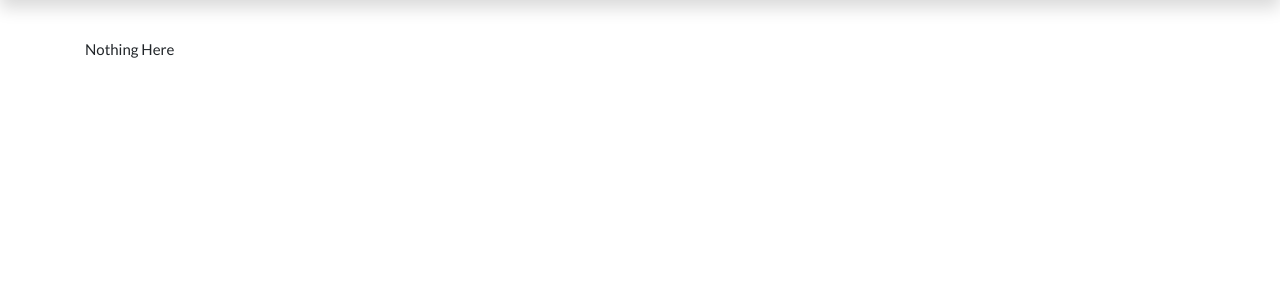
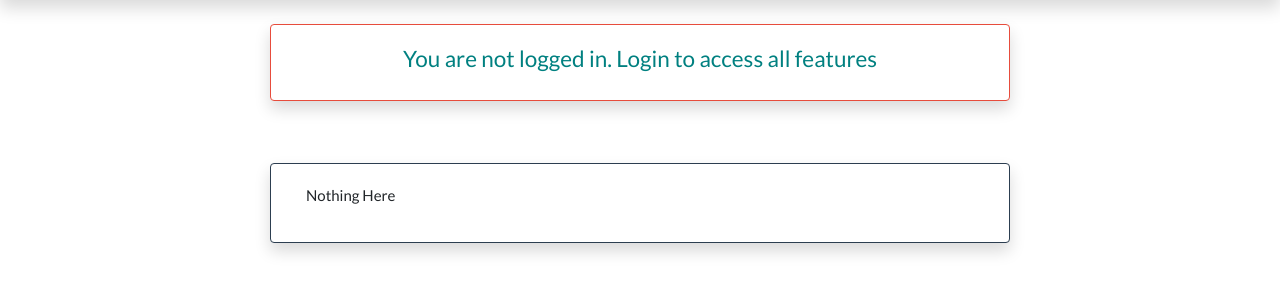
Before and after one commit to dheerajreal/DjangoSimpleQandA, a Django app: page / in a window 1280 px wide. Shown: the part 71-371 px from the top of the page. Run offline with Django 3.2, Linux system fonts and the light colour scheme; data that the repository does not hold is empty; some libraries are stand-ins or nearby versions.

Commit message:
add message on homepage for not logged in users

```diff
--- a/mysite/templates/questions/index.html
+++ b/mysite/templates/questions/index.html
@@ -1,4 +1,30 @@
 {% extends "base.html" %} {% load crispy_forms_tags %} {% block content %}
+
+{% if user.is_authenticated %}
+{% if not user.email%}
+<div class="container">
+    <div class="shadow card border-danger mt-4 col-12 col-md-10 col-lg-8 mx-auto">
+        <div class="card-body text-center">
+            <h4>
+                <a href="{% url 'user_email_update' %}">
+                    Add your email address to your account
+                </a>
+            </h4>
+        </div>
+    </div>
+</div>
+{% endif %}
+{% else %}
+<div class="container">
+    <div class="shadow card border-danger mt-4 col-12 col-md-10 col-lg-8 mx-auto">
+        <div class="card-body text-center">
+            <h4>
+                <a href="{% url 'login' %}">You are not logged in. Login to access all features</a>
+            </h4>
+        </div>
+    </div>
+</div>
+{% endif %}
 
 <div class="container">
     {% include "components/sortfiltercollapse.html" %}
@@ -27,7 +53,11 @@
         </div>
     </div>
     {% empty %}
-    <p>Nothing Here</p>
+    <div class="shadow card border-primary mt-4 col-12 col-md-10 col-lg-8 mx-auto">
+        <div class="card-body">
+            <p>Nothing Here</p>
+        </div>
+    </div>
     {% endfor %}
 </div>
 
```
